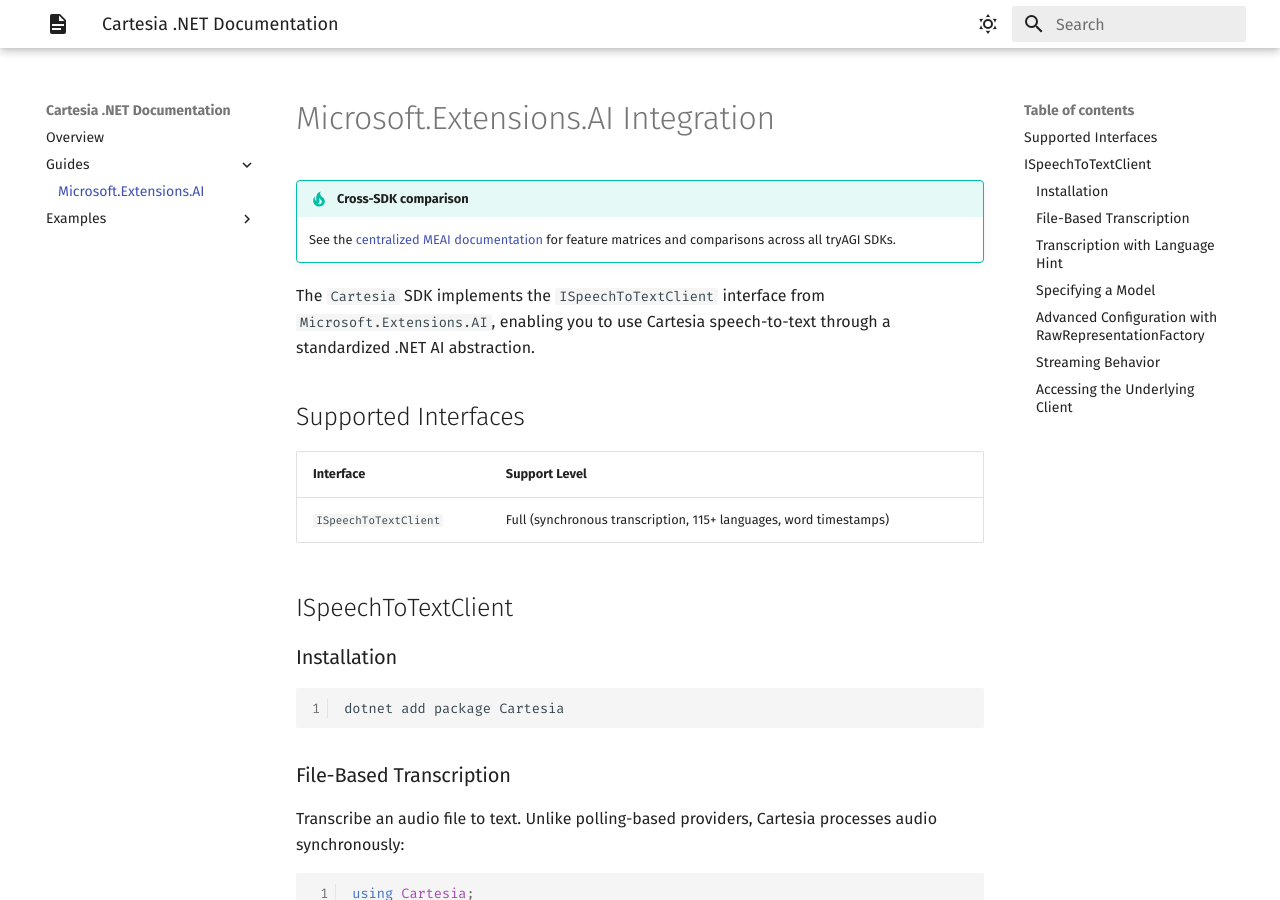
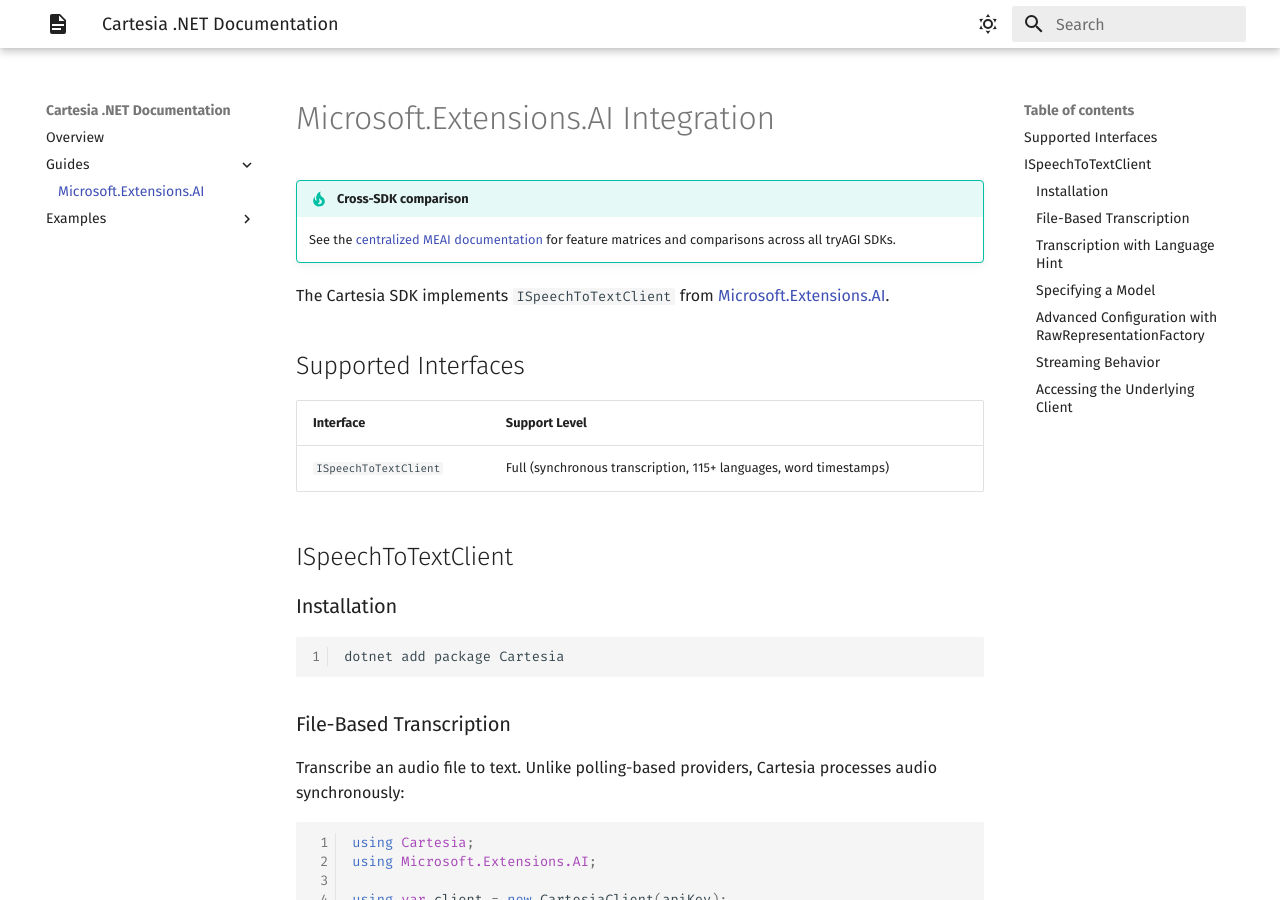
Before and after one commit to tryAGI/Cartesia, an MkDocs documentation site: the page built from docs/guides/meai.md, in a window 1280 px wide and 900 px high. Built offline with MkDocs 1.6.1 and Material for MkDocs 9.7.7, drawn with Linux system fonts in a browser that asks for light colours; the version menu is left out.

```diff
--- a/docs/guides/meai.md
+++ b/docs/guides/meai.md
@@ -3,7 +3,7 @@
 !!! tip "Cross-SDK comparison"
     See the [centralized MEAI documentation](https://tryagi.github.io/docs/meai/) for feature matrices and comparisons across all tryAGI SDKs.
 
-The `Cartesia` SDK implements the `ISpeechToTextClient` interface from `Microsoft.Extensions.AI`, enabling you to use Cartesia speech-to-text through a standardized .NET AI abstraction.
+The Cartesia SDK implements `ISpeechToTextClient` from [Microsoft.Extensions.AI](https://learn.microsoft.com/en-us/dotnet/ai/microsoft-extensions-ai).
 
 ## Supported Interfaces
 
```
